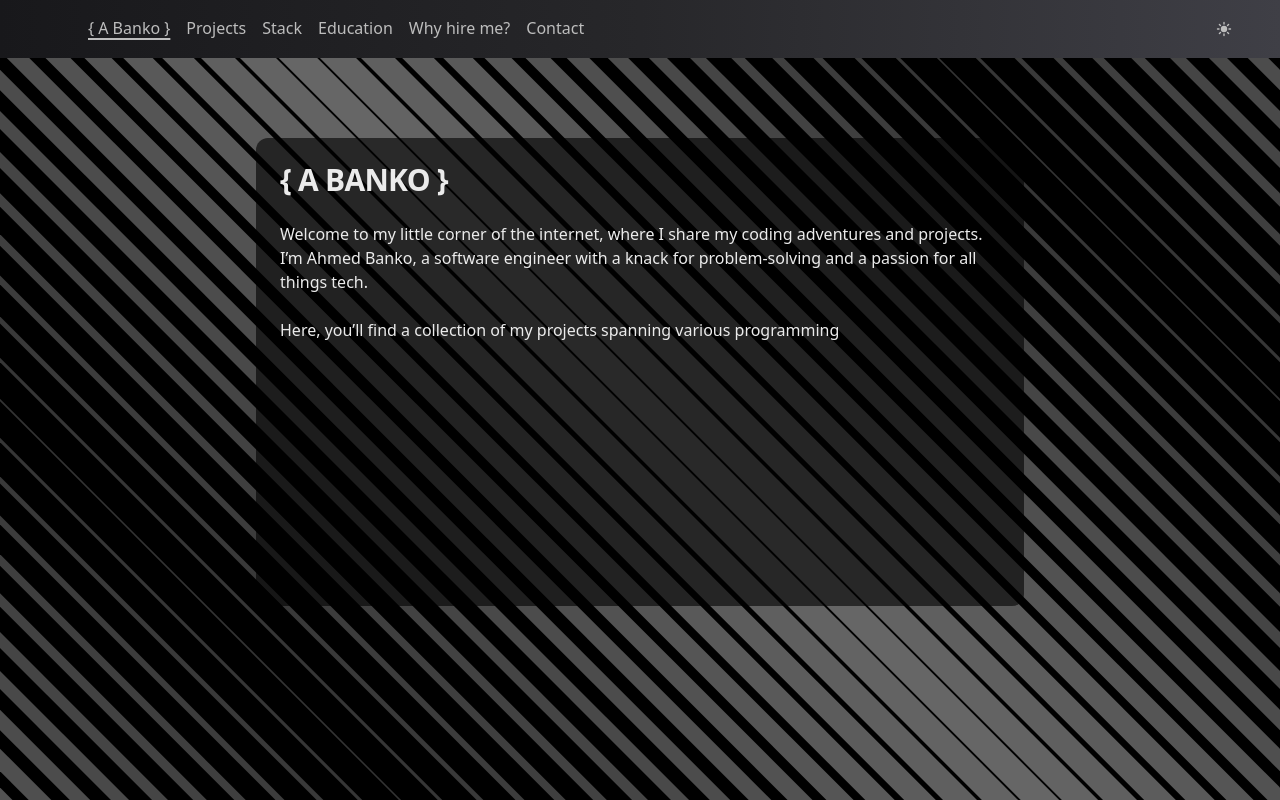
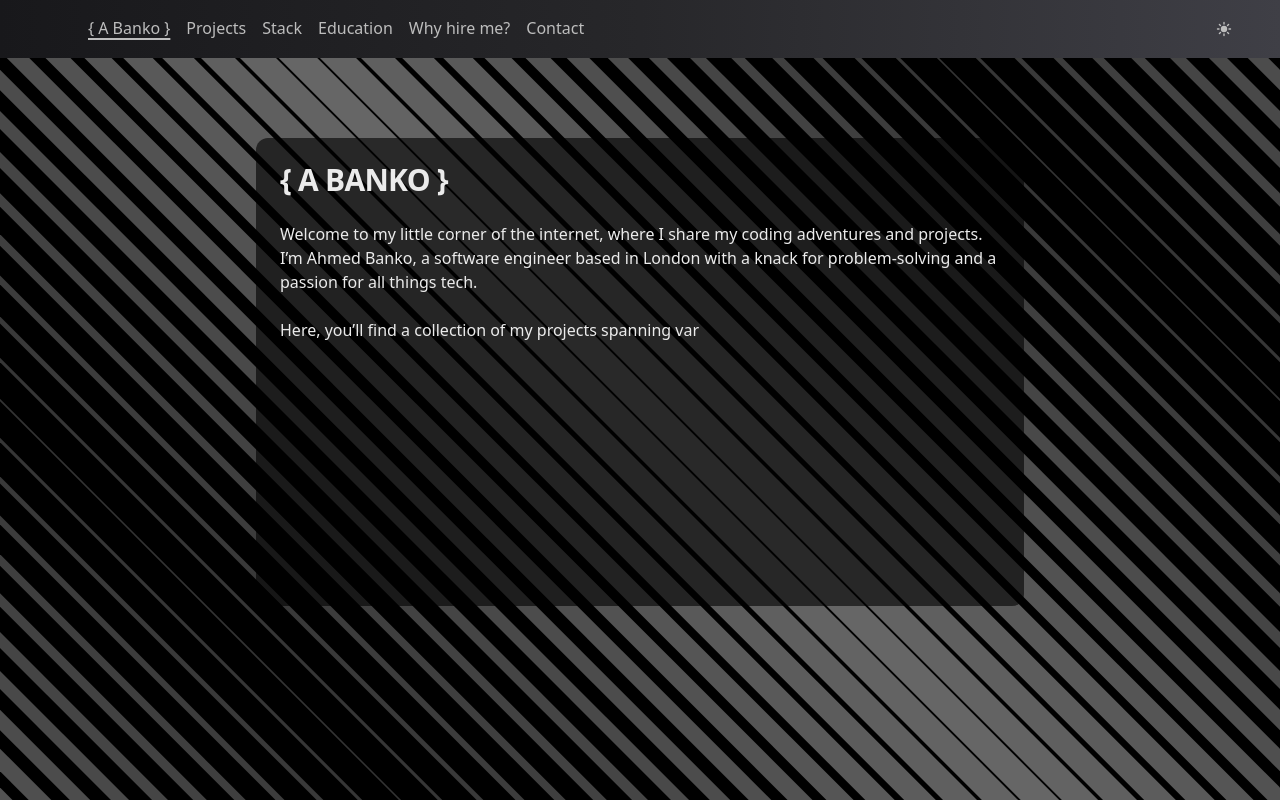
Before and after one commit to ahmedbanko/ahmedbanko, a React (Vite) app: page / in a window 1280 px wide. Built offline with nearby package versions, Linux system fonts and the light colour scheme.

Commit message:
Add 'based in London' to ABOUT_STATEMENTt

```diff
--- a/src/data.js
+++ b/src/data.js
@@ -41,7 +41,7 @@
   },
 ];
 
-export const ABOUT_STATEMENT = `Welcome to my little corner of the internet, where I share my coding adventures and projects. I’m Ahmed Banko, a software engineer with a knack for problem-solving and a passion for all things tech.\n\nHere, you’ll find a collection of my projects spanning various programming languages and frameworks. From my BSc in Computer Science at Kings College London to my hands-on experience with various programming languages and frameworks, I’m always eager to learn and adapt to the latest developments in the field.\n\nWhen I’m not coding, you can catch me enjoying some downtime with hobbies like watching football, bowling, or hitting the trails for a hike. Because let’s face it, even passionate coders need a break from the screen now and then.\n\nSo, feel free to take a look around, check out my projects, and drop me a line if you have any questions or just want to chat tech. Thanks for stopping by!`;
+export const ABOUT_STATEMENT = `Welcome to my little corner of the internet, where I share my coding adventures and projects. I’m Ahmed Banko, a software engineer based in London with a knack for problem-solving and a passion for all things tech.\n\nHere, you’ll find a collection of my projects spanning various programming languages and frameworks. From my BSc in Computer Science at Kings College London to my hands-on experience with various programming languages and frameworks, I’m always eager to learn and adapt to the latest developments in the field.\n\nWhen I’m not coding, you can catch me enjoying some downtime with hobbies like watching football, bowling, or hitting the trails for a hike. Because let’s face it, even passionate coders need a break from the screen now and then.\n\nSo, feel free to take a look around, check out my projects, and drop me a line if you have any questions or just want to chat tech. Thanks for stopping by!`;
 
 export const STACK_ITEMS = [
   {
```
